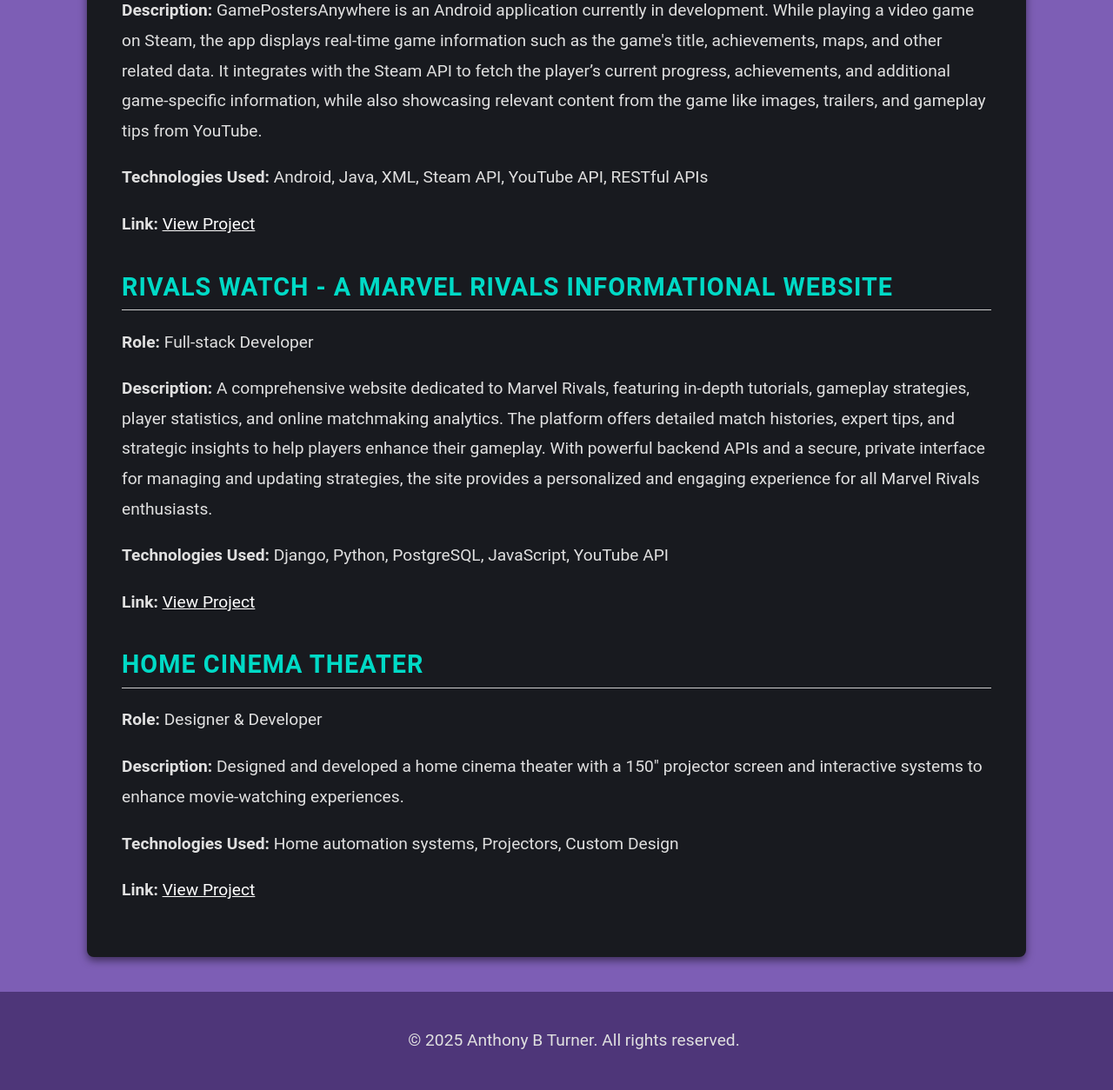
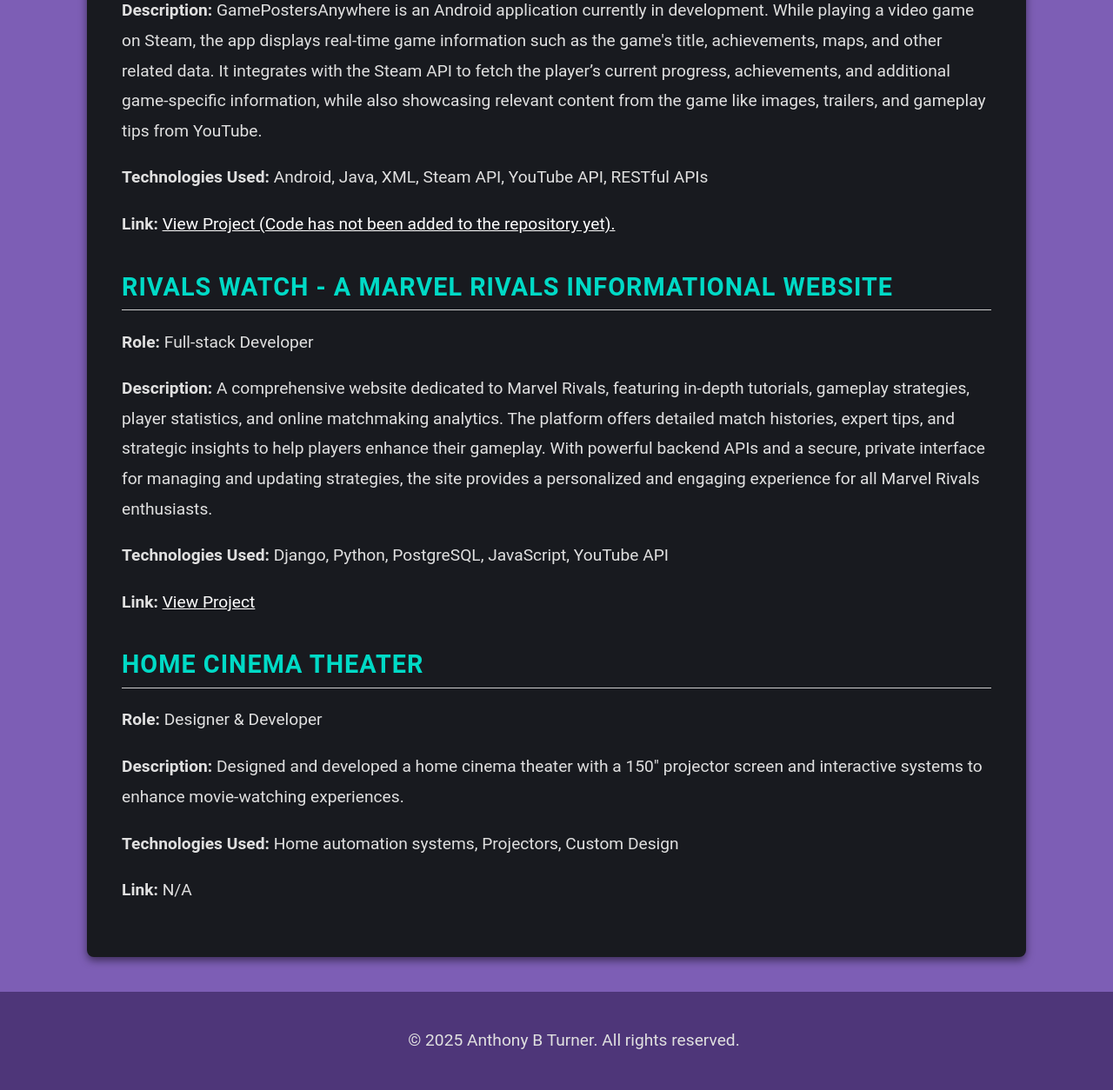
Before and after one commit to anthonybturner/anthonybturner, a Django app: page /portfolio/ in a window 1280 px wide. Shown: the part 888-2142 px from the top of the page at 87% size. Run offline with Django 5.2, Linux system fonts and the light colour scheme.

Commit message:
updated portfolio

```diff
--- a/website/templates/portfolio.html
+++ b/website/templates/portfolio.html
@@ -20,7 +20,7 @@
             <p><strong>Role:</strong> Developer</p>
             <p><strong>Description:</strong> GamePostersAnywhere is an Android application currently in development. While playing a video game on Steam, the app displays real-time game information such as the game's title, achievements, maps, and other related data. It integrates with the Steam API to fetch the player’s current progress, achievements, and additional game-specific information, while also showcasing relevant content from the game like images, trailers, and gameplay tips from YouTube.</p>
             <p><strong>Technologies Used:</strong> Android, Java, XML, Steam API, YouTube API, RESTful APIs</p>
-            <p><strong>Link:</strong> <a href="your-project-link" target="_blank">View Project</a></p>
+            <p><strong>Link:</strong> <a href="https://github.com/anthonybturner/gamepostersanywhere" target="_blank">View Project (Code has not been added to the repository yet).</a></p>
         </article>
 
         <article class="project">
@@ -36,7 +36,7 @@
             <p><strong>Role:</strong> Designer & Developer</p>
             <p><strong>Description:</strong> Designed and developed a home cinema theater with a 150" projector screen and interactive systems to enhance movie-watching experiences.</p>
             <p><strong>Technologies Used:</strong> Home automation systems, Projectors, Custom Design</p>
-            <p><strong>Link:</strong> <a href="your-project-link" target="_blank">View Project</a></p>
+            <p><strong>Link:</strong> N/A</p>
         </article>
 
     </section>
```
